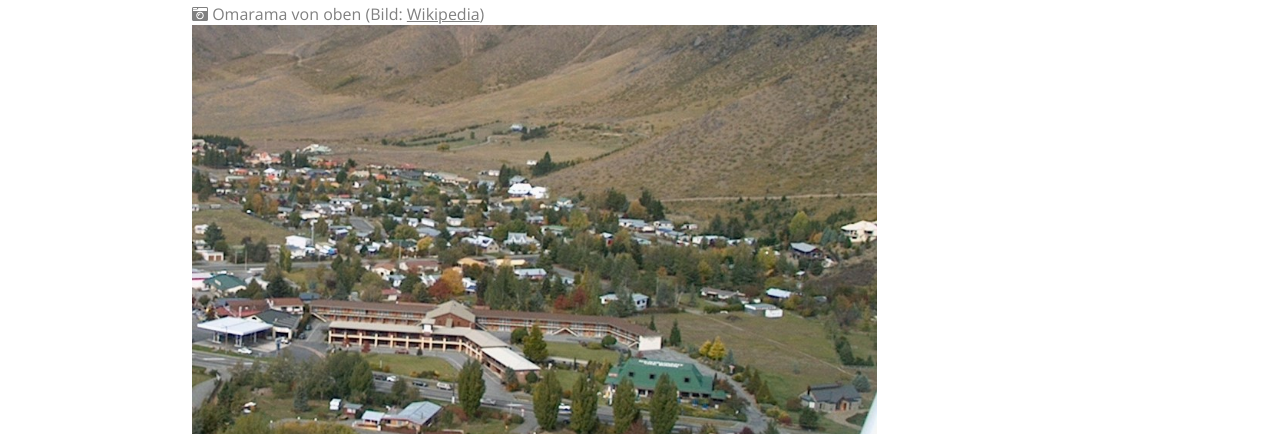
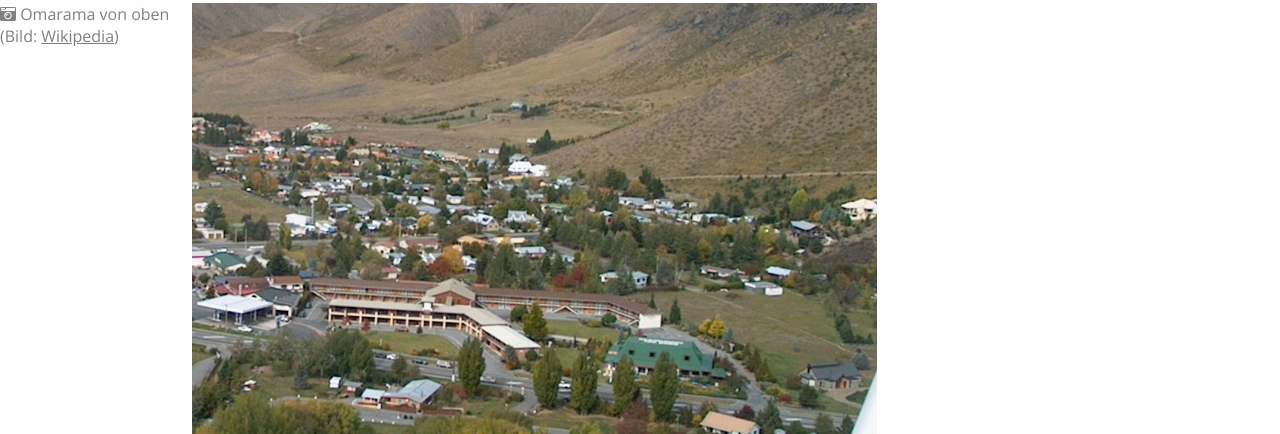
Before and after one commit to hausmusik/session3, a plain HTML site: page index.html in a window 1280 px wide. Shown: the part 666-1100 px from the top of the page. Drawn offline with nearby package versions, Linux system fonts and the light colour scheme.

Commit message:
letzter Feinschliff

```diff
--- a/styles.css
+++ b/styles.css
@@ -60,8 +60,8 @@ body {
 
 }
 .article figure figcaption {
-    margin-left: -11.5;
-    width: 11,5;
+    margin-left: -12em;
+    width: 11.5em;
     float: left;
 }
 
```
